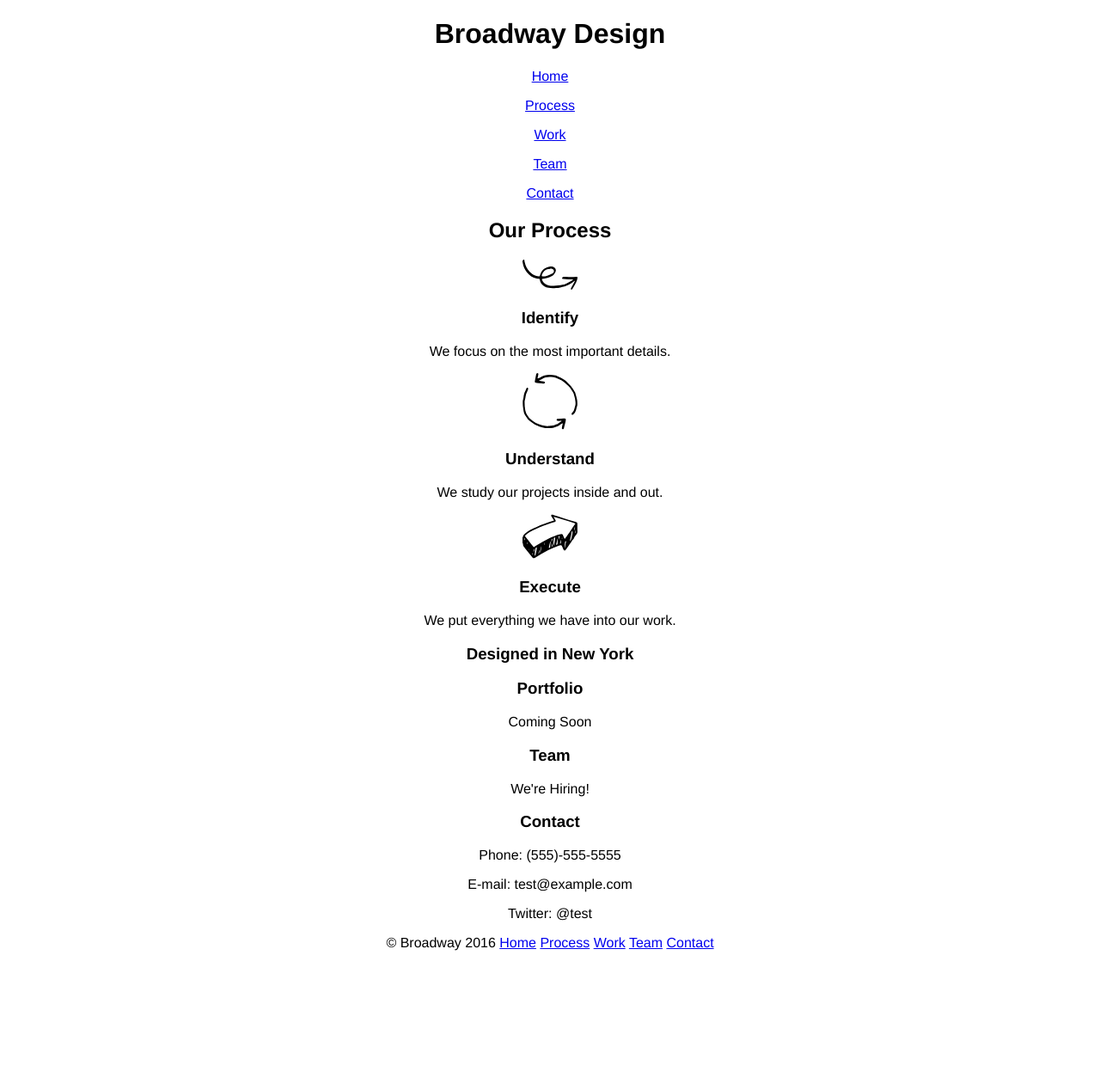
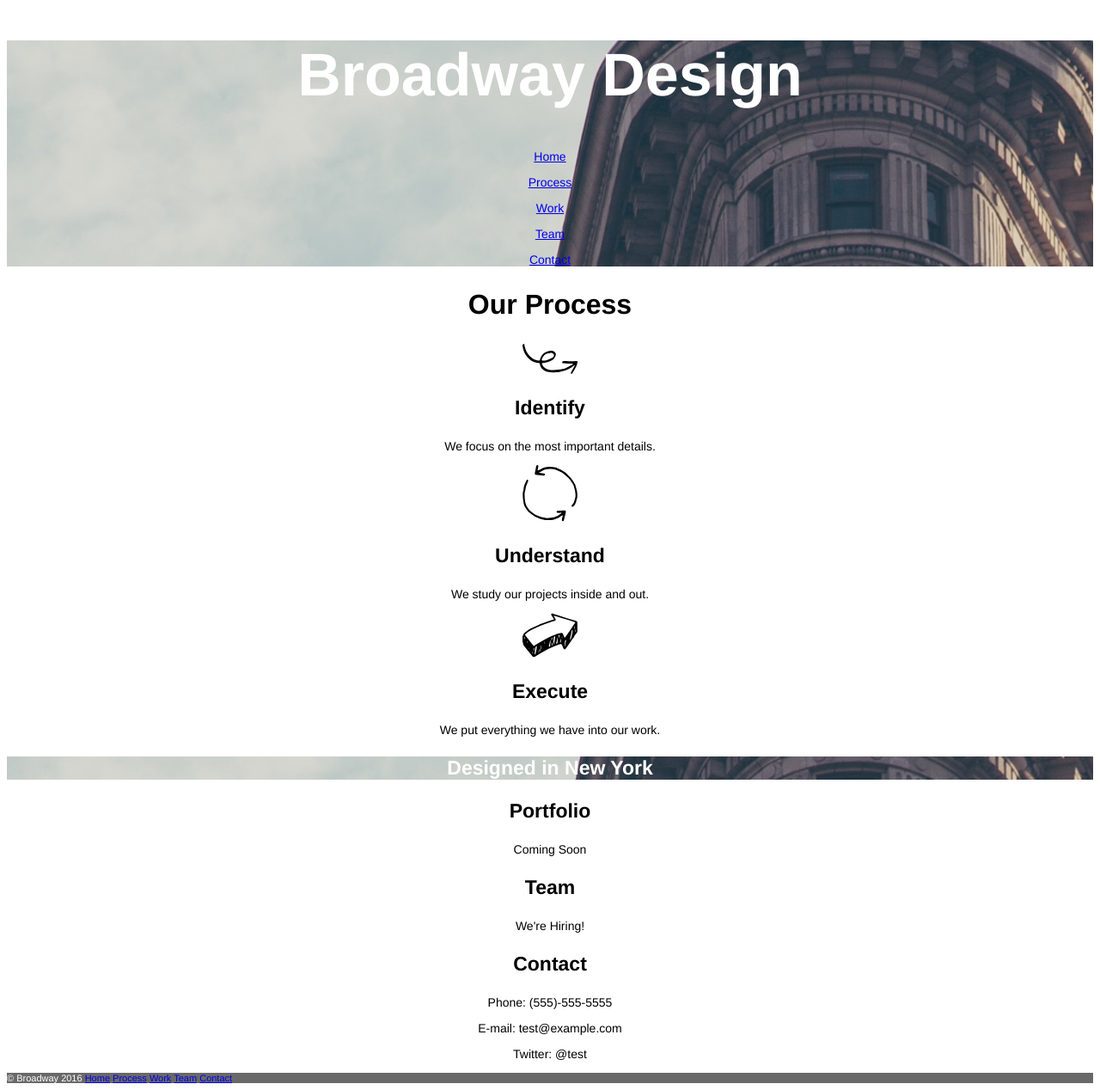
Before and after one commit to olivecobra/broadway-design, a plain HTML site: page index.html in a window 1280 px wide. Shown: the whole page at 86% size. Before the commit the page ends 1122 px from the top, so only its background shows below. Drawn offline with Linux system fonts and the light colour scheme.

Commit message:
All CSS added, one minor issue to resolve.

```diff
--- a/index.html
+++ b/index.html
@@ -5,14 +5,15 @@
     <link href="./resources/css/style.css" type="text/css" rel="stylesheet">
   </head>
   <body style="text-align: center; font-family: Helvetica">
-    <h1 id="top">Broadway Design</h1>
-    <nav>
+    <div class="branding" id="top"><h1>Broadway Design</h1>
+    <nav><span id="contents">
       <p><a href="#top">Home</a></p>
       <p><a href="#process">Process</a></p>
       <p><a href="#work">Work</a></p>
       <p><a href="#team">Team</a></p>
       <p><a href="#contact">Contact</a><p>
-    </nav>
+    </span></nav>
+    </div>
     <div id="process">
       <h2>Our Process</h2>
       <p><img src="resources/images/identify.svg" alt="Arrow icon"/></p>
@@ -25,7 +26,7 @@
       <h3>Execute</h3>
       <p>We put everything we have into our work.</p>
     </div>
-      <h3>Designed in New York</h3>
+      <h3 class="branding" style="color: white">Designed in New York</h3>
     <div id="work">
       <h3>Portfolio</h3>
       <p>Coming Soon</p>
@@ -40,6 +41,6 @@
       <p>E-mail: test@example.com</p>
       <p>Twitter: @test</p>
     </div>
-    <p>© Broadway 2016 <a href="#top">Home</a> <a href="#process">Process</a> <a href="#work">Work</a> <a href="#team">Team</a> <a href="#contact">Contact</a></p>
+    <footer id="footer">© Broadway 2016 <a href="#top">Home</a> <a href="#process">Process</a> <a href="#work">Work</a> <a href="#team">Team</a> <a href="#contact">Contact</a></footer>
   </body>
 </html>
--- a/resources/css/style.css
+++ b/resources/css/style.css
@@ -1,3 +1,37 @@
 h1 {
+  font-size: 70px;
+  font-weight: bold;
+  color: white;
+}
 
+h2 {
+  font-size: 32px;
+  font-weight: bold;
 }
+
+h3 {
+  font-size: 23px;
+  font-weight: bold;
+}
+
+.branding {
+  background-image: url("../images/building_image.png");
+  background-color: white;
+  background-position: center;
+  background-repeat: no-repeat;
+}
+
+#footer {
+  color: white;
+  background-color: dimgray;
+  text-align: left;
+  font-size: 11px;
+}
+
+p {
+  font-size: 14px;
+}
+
+#contents {
+  font-size: 18px;
+}
```
Also changed, not shown: End product.png (added), resources/images/building_image.png (renamed from resources/images/the-flatiron-building.png).
